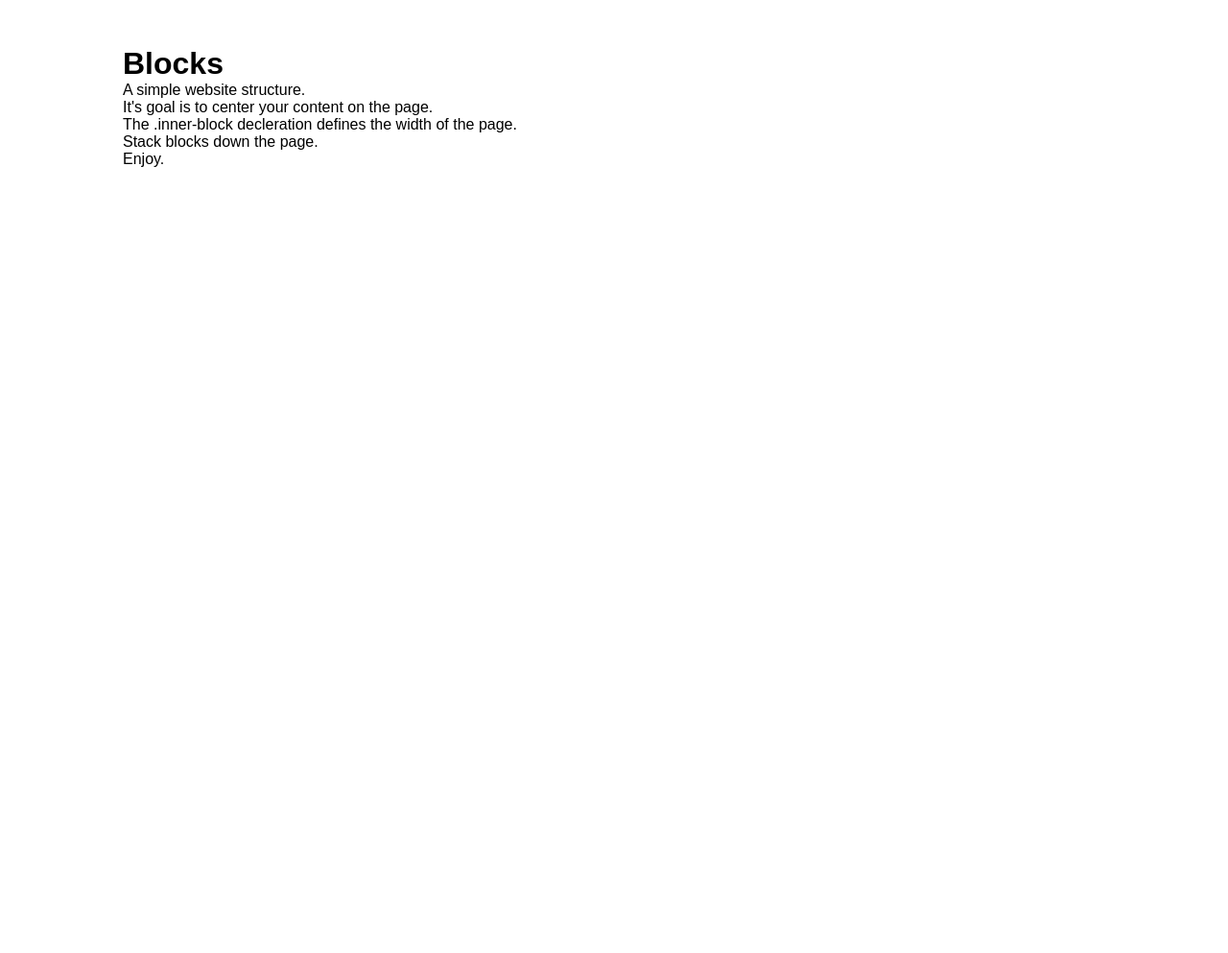
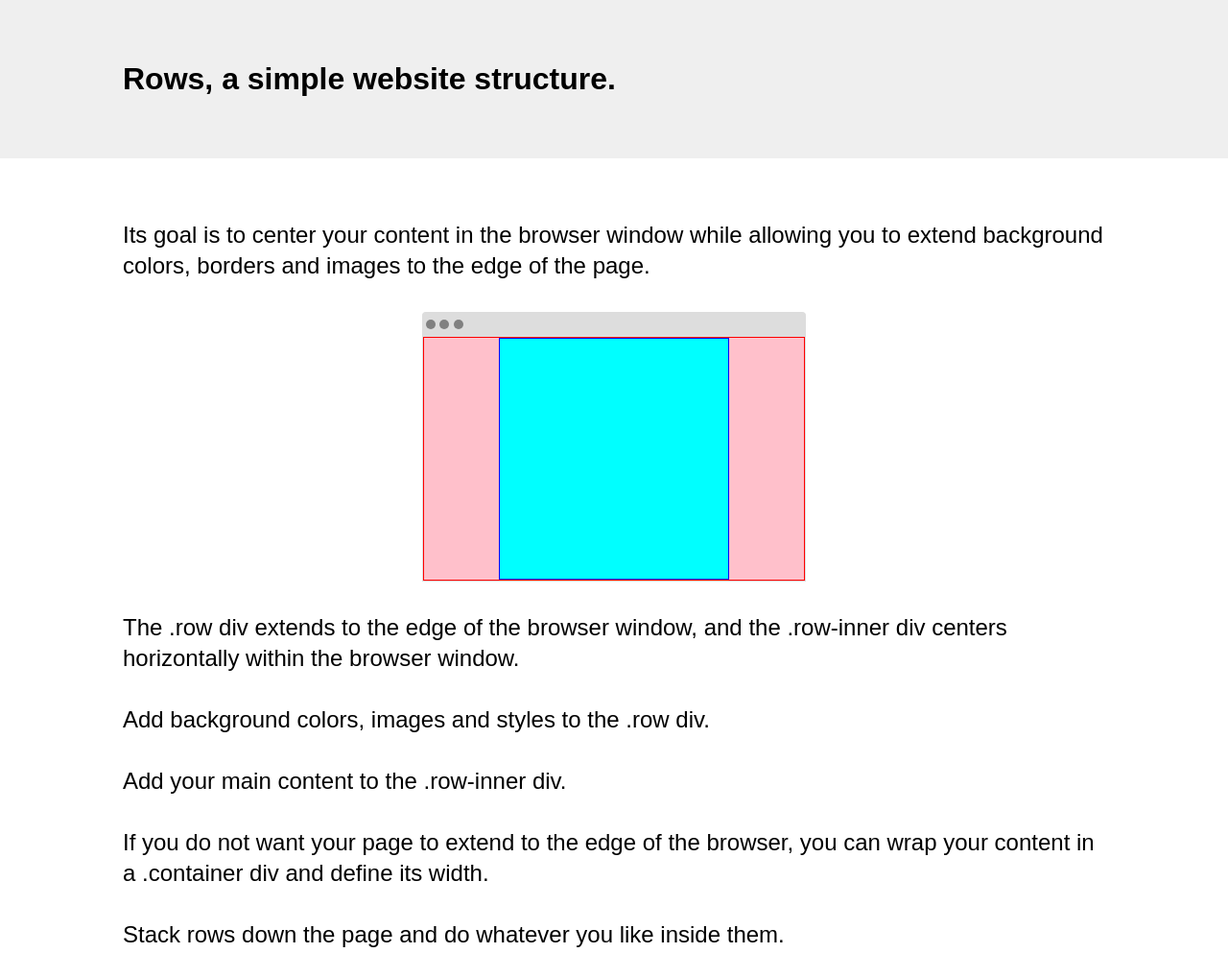
Before and after one commit to letsmakesomething/Blocks, a plain HTML site: page index.html in a window 1280 px wide. Shown: the top 993 px of the page at 96% size. Before the commit the page ends 800 px from the top, so only its background shows below. Drawn offline with Linux system fonts and the light colour scheme.

Commit message:
Renamed to rows

```diff
--- a/index.html
+++ b/index.html
@@ -3,61 +3,50 @@
 <head>
    <meta charset="UTF-8">
    <meta name="viewport" content="width=device-width">
-   <title>Blocks: A simple website structure.</title>
-   <style>
-
-      /* Lazy universal reset */
-
-      * {
-         margin: 0;
-         padding: 0;
-         font-family: sans-serif;
-      }
-
-      /* Mobile styles */
-
-      .block {}
-
-      .inner-block {
-         padding: 24px;
-      }
-
-      /* Tablet styles */
-
-      @media screen and (min-width: 768px) {
-         .block {}
-
-         .inner-block {
-            padding: 36px;
-         }
-      }
-
-      /* Desktop styles */
-
-      @media screen and (min-width: 1024px) {
-         .block {}
-
-         .inner-block {
-            width: 1024px;
-            margin: 0 auto;
-            padding: 48px;
-         }
-      }
-
-   </style>
+   <title>Rows, A Simple Website Structure.</title>
+   <link rel="stylesheet" href="reset.css">
+   <link rel="stylesheet" href="rows.css">
+   <link rel="stylesheet" href="styles.css">
+   <link rel="stylesheet" href="typography.css">
 </head>
 <body>
    <div class="container">
-      <div class="block">
-         <div class="inner-block">
-            <h1>Blocks</h1>
-            <p>A simple website structure.</p>
-            <p>It's goal is to center your content on the page.</p>
-            <p>The .inner-block decleration defines the width of the page.</p>
-            <p>Stack blocks down the page.</p>
-            <p>Enjoy.</p>
+
+      <header class="row">
+         <div class="row-inner">
+            <h1>Rows, a simple website structure.</h1>
          </div>
-      </div>
-   </div>
+      </header>
+
+      <section class="row">
+         <div class="row-inner">
+            <p>Its goal is to center your content in the browser window while allowing you to extend background colors, borders and images to the edge of the page.</p>
+            <div class="browser">
+               <div class="browser-title-bar">
+                  <div class="browser-button"></div>
+                  <div class="browser-button"></div>
+                  <div class="browser-button"></div>
+               </div>
+               <div class="browser-window">
+                  <div class="browser-row">
+                     <div class="browser-row-inner"></div>
+                  </div>
+               </div>
+            </div> <!-- end browser -->
+            <p>The .row div extends to the edge of the browser window, and the .row-inner div centers horizontally within the browser window.</p>
+            <p>Add background colors, images and styles to the .row div.</p>
+            <p>Add your main content to the .row-inner div.</p>
+            <p>If you do not want your page to extend to the edge of the browser, you can wrap your content in a .container div and define its width.</p>
+            <p>Stack rows down the page and do whatever you like inside them.</p>
+         </div>
+      </section>
+
+      <footer class="row">
+         <div class="row-inner">
+            <p><strong>Enjoy.</strong></p>
+         </div>
+      </footer>
+
+   </div> <!-- end container -->
 </body>
 </html>
--- /dev/null
+++ b/reset.css
@@ -0,0 +1,7 @@
+/* Lazy universal reset */
+
+* {
+   margin: 0;
+   padding: 0;
+   font-family: sans-serif;
+}
--- /dev/null
+++ b/rows.css
@@ -0,0 +1,35 @@
+/* Mobile styles */
+
+.row {
+   background-color: #fff;
+}
+
+.row-inner {
+   padding: 24px;
+}
+
+.row-inner *:last-child {
+   padding-bottom: 0; /* Make sure the last element doesn't add extra padding-bottom to your row */
+}
+
+/* Tablet styles */
+
+@media screen and (min-width: 768px) {
+   .row {}
+
+   .row-inner {
+      padding:  48px 36px;
+   }
+}
+
+/* Desktop styles */
+
+@media screen and (min-width: 1024px) {
+   .row {}
+
+   .row-inner {
+      max-width: 1024px;
+      margin: 0 auto;
+      padding: 64px 48px;
+   }
+}
--- /dev/null
+++ b/styles.css
@@ -0,0 +1,55 @@
+/* Mobile styles */
+
+body {
+   background-color: #efefef;
+}
+
+header.row,
+footer.row {
+   background-color: #efefef;
+}
+
+.browser {
+   max-width: 400px;
+   margin: 0 auto 32px;
+}
+
+.browser-title-bar {
+   border-radius: 4px 4px 0 0;
+   background-color: #ddd;
+   border-top: 1px solid #ddd;
+   border-right: 1px solid #ddd;
+   border-left: 1px solid #ddd;
+   padding: 3px;
+}
+.browser-button {
+   display: inline-block;
+   width: 10px;
+   height: 10px;
+   border-radius: 10px;
+   background-color: gray;
+}
+.browser-window {
+   border: 1px solid #ddd;
+}
+.browser-row {
+   border: 1px solid red;
+   background-color: pink;
+}
+.browser-row-inner {
+   width: 60%;
+   margin: 0 auto;
+   padding: 250px 0;
+   border: 1px solid blue;
+   background-color: cyan;
+}
+
+/* Tablet styles */
+
+@media screen and (min-width: 768px) {
+}
+
+/* Desktop styles */
+
+@media screen and (min-width: 1024px) {
+}
--- /dev/null
+++ b/typography.css
@@ -0,0 +1,8 @@
+h1, h2, p {
+   padding-bottom: 32px;
+}
+
+p {
+   font-size: 24px;
+   line-height: 32px;
+}
```
